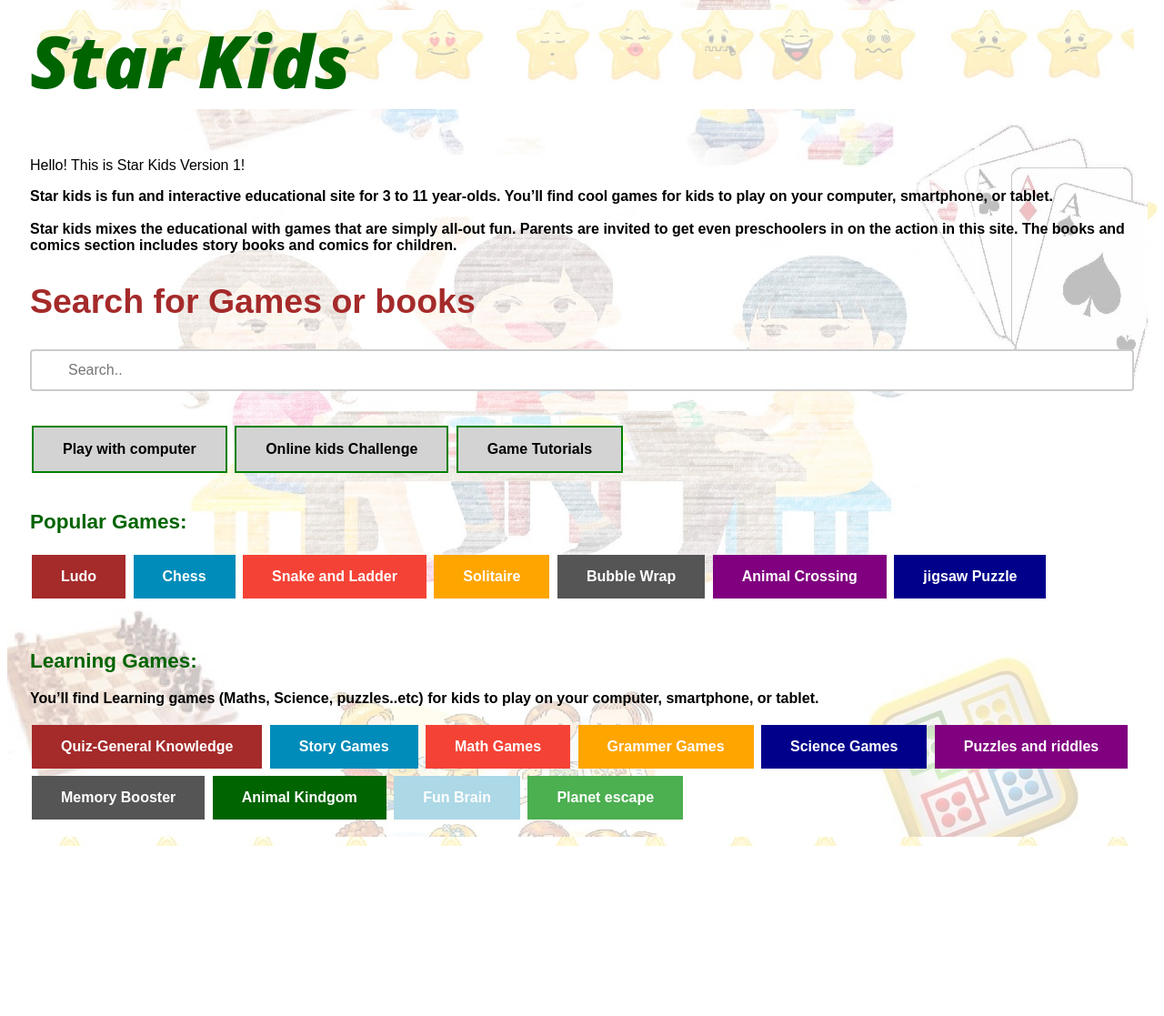
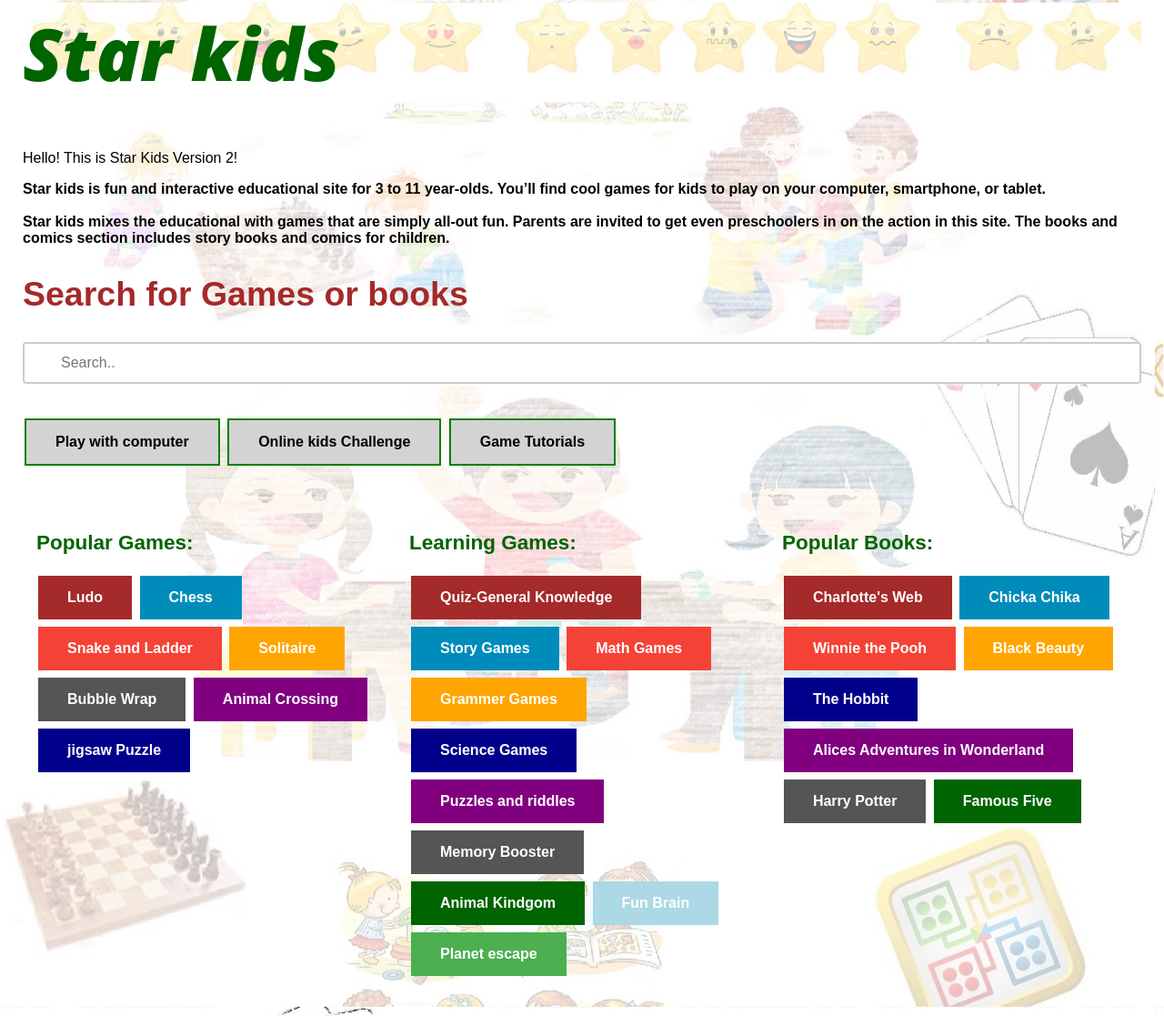
Before and after one commit to Mahitha86/Udacity_Project-5, a plain HTML site: page capstone/index.html in a window 1280 px wide. Shown: the part 122-1239 px from the top of the page at 91% size. Before the commit the page ends 1060 px from the top, so only its background shows below. Drawn offline with Linux system fonts and the light colour scheme.

Commit message:
Capstone-Updated_changes

```diff
--- a/capstone/index.html
+++ b/capstone/index.html
@@ -16,10 +16,10 @@
 
 <header class="myhead" style="background-image: url('Background2.jpg')">
 <div class="overlay"></div>
-  <h1> Star Kids</h1>
+  <h1>Star kids</h1>
 </header>
 
-<p>Hello! This is Star Kids Version 1!</p>
+<p>Hello! This is Star Kids Version 2!</p>
 <p><strong>Star kids is fun and interactive educational site for 3 to 11 year-olds. You’ll find cool games for kids to play on your computer, smartphone, or tablet. </strong>
 <br>
 <br> <strong>Star kids mixes the educational with games that are simply all-out fun. Parents are invited to get even preschoolers in on the action in this site. The books and comics section includes story books and comics for children.</strong></p>
@@ -35,7 +35,8 @@
 <a class="button button11" href="default.asp"> Online kids Challenge</a>
 <a class="button button11" href="/html/">Game Tutorials</a></strong><br> <br></p>
 
-
+<div class="row">
+  <div class="column">
     <header class="myheadsimple2"><h2>Popular Games:</h2></header>
     <button class="button button1"><strong>Ludo</strong></button>
     <button class="button button2"><strong>Chess</strong></button>
@@ -44,10 +45,10 @@
     <button class="button button5"><strong>Bubble Wrap</strong></button>
     <button class="button button6"><strong>Animal Crossing</strong></button>
     <button class="button button7"><strong>jigsaw Puzzle</strong></button>
+  </div>
 
-<p><br></p>
+  <div class="column">
     <header class="myheadsimple2"><h2>Learning Games:</h2></header>
-<p><strong>You’ll find Learning games (Maths, Science, puzzles..etc) for kids to play on your computer, smartphone, or tablet.</strong> </p>
 	<button class="button button1"><strong>Quiz-General Knowledge</strong></button>
 	<button class="button button2"><strong>Story Games</strong></button>
 	<button class="button button3"><strong>Math Games</strong></button>
@@ -58,7 +59,20 @@
 	<button class="button button8"><strong>Animal Kindgom</strong></button>
 	<button class="button button10"><strong>Fun Brain</strong></button>
 	<button class="button button9"><strong>Planet escape</strong></button>
+  </div>
 
+   <div class="column">
+    <header class="myheadsimple2"><h2>Popular Books:</h2></header>
+	<button class="button button1"><strong>Charlotte's Web</strong></button>
+	<button class="button button2"><strong>Chicka Chika</strong></button>
+	<button class="button button3"><strong>Winnie the Pooh</strong></button>
+	<button class="button button4"><strong>Black Beauty</strong></button>
+	<button class="button button7"><strong>The Hobbit</strong></button>
+	<button class="button button6"><strong>Alices Adventures in Wonderland</strong></button>
+	<button class="button button5"><strong>Harry Potter</strong></button>
+	<button class="button button8"><strong>Famous Five</strong></button>
+  </div>
+</div>
 
 
 </div>
--- a/capstone/mystyle.css
+++ b/capstone/mystyle.css
@@ -70,18 +70,75 @@ header.myhead .overlay {
   position: absolute;
   top: 0;
   left: 0;
-  height: 100%;
+  height: 65%;
   width: 100%;
   background-color: #212529;
   opacity: 0.0;
 }
 #design1 {
-  background: url(Background.jpg)right bottom no-repeat, url(Background2.jpg) left top repeat;
+  background: url(Background.jpg)right bottom repeat;
   padding: 15px;
   border: 10px solid transparent;
   font-family: "Arial";
 }
 
+* {
+  box-sizing: border-box;
+}
+
+body {
+  margin: 0;
+}
+
+/* Style the header */
+.header {
+  background-color: #f1f1f1;
+  padding: 20px;
+  text-align: center;
+}
+
+/* Style the top navigation bar */
+.topnav {
+  overflow: hidden;
+  background-color: #333;
+}
+
+/* Style the topnav links */
+.topnav a {
+  float: left;
+  display: block;
+  color: #f2f2f2;
+  text-align: center;
+  padding: 14px 16px;
+  text-decoration: none;
+}
+
+/* Change color on hover */
+.topnav a:hover {
+  background-color: #ddd;
+  color: black;
+}
+
+/* Create three equal columns that floats next to each other */
+.column {
+  float: left;
+  width: 33.33%;
+  padding: 15px;
+}
+
+/* Clear floats after the columns */
+.row:after {
+  content: "";
+  display: table;
+  clear: both;
+}
+
+/* Responsive layout - makes the three columns stack on top of each other instead of next to each other */
+@media screen and (max-width:600px) {
+  .column {
+    width: 100%;
+  }
+}
 
 
 .button {
```
Also changed, not shown: Screenshots/Lint_Failed.PNG (added), Screenshots/Webpage-1.PNG (added), 2 other files. Lines whose indentation alone changed are shown as unchanged.
